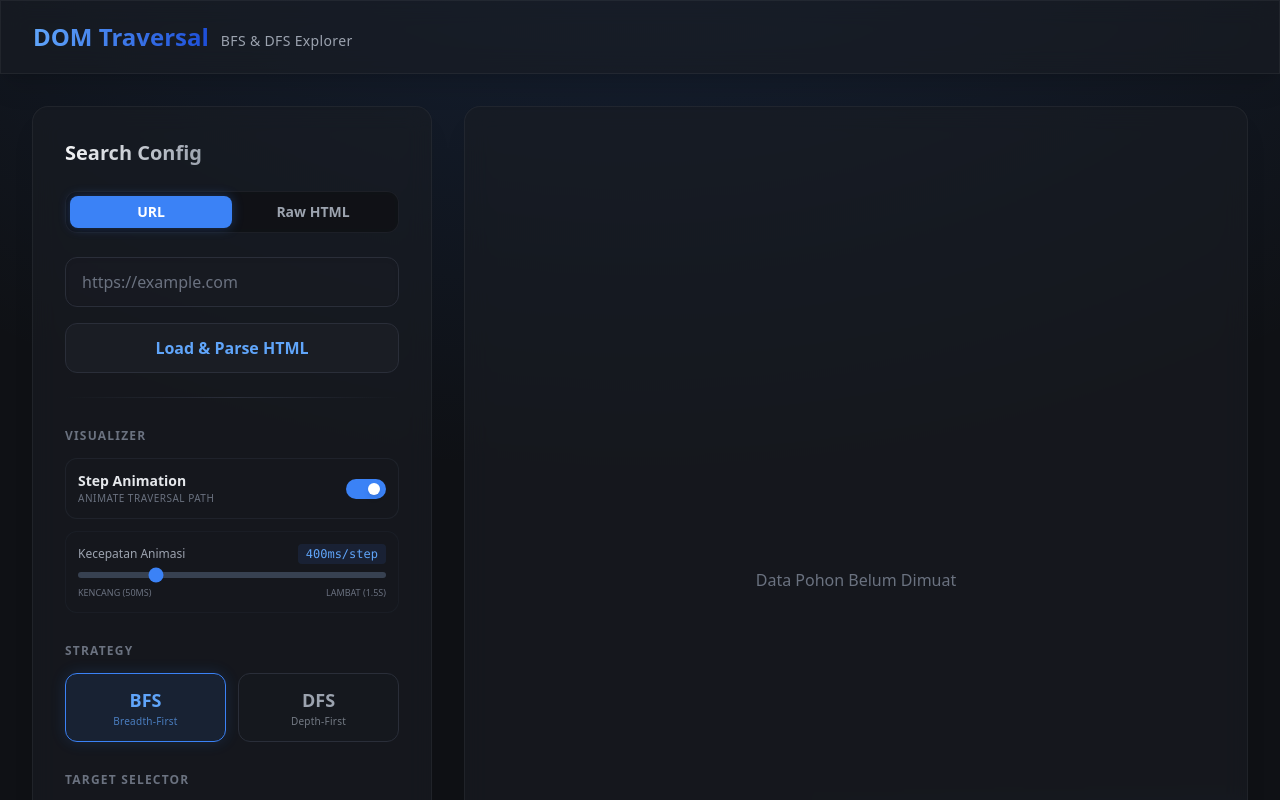
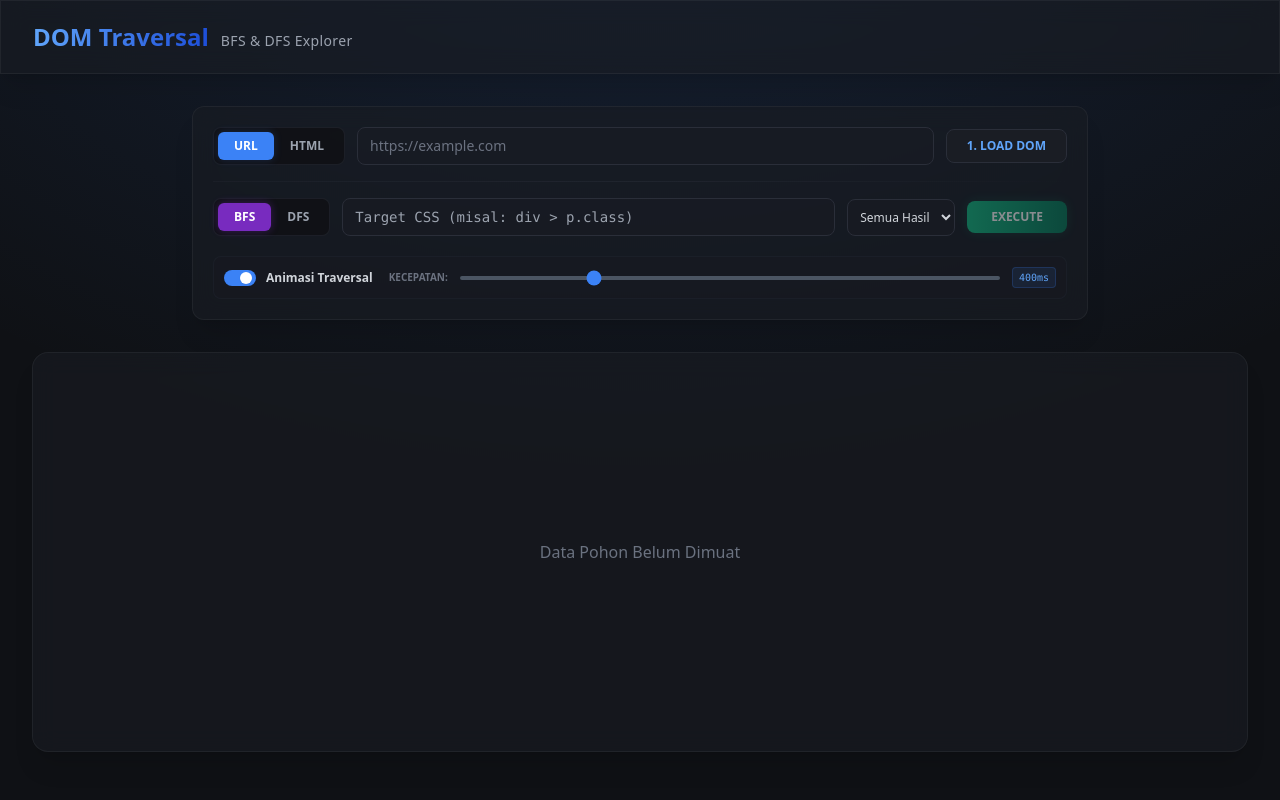
Before and after one commit to Alpaomega1136/Tubes2_e621, a React app in the folder src/frontEnd/: page / in a window 1280 px wide. Shown: the top 800 px of the page. Built offline with nearby package versions, Linux system fonts and the light colour scheme; the HTML template or start-up script is replaced by a standard one.

Commit message:
refactor: redesign main layout and compact input form

```diff
--- a/src/frontEnd/src/App.jsx
+++ b/src/frontEnd/src/App.jsx
@@ -66,7 +66,7 @@ function App() {
             setCurrentNodeId(null);
             clearInterval(timerRef.current);
           }
-        }, animationSpeed); // Gunakan state kecepatan
+        }, animationSpeed);
       } else {
         setAnimatedPath(path);
         setCurrentNodeId(null);
@@ -94,8 +94,10 @@ function App() {
         </div>
       </header>
 
-      <main className="max-w-7xl mx-auto p-6 md:p-8 grid grid-cols-1 xl:grid-cols-[400px_1fr] gap-8 animate-fade-in">
-        <motion.div className="space-y-6" initial={{ opacity: 0, x: -20 }} animate={{ opacity: 1, x: 0 }} transition={{ duration: 0.5 }}>
+      <main className="max-w-7xl mx-auto p-6 md:p-8 flex flex-col gap-8 animate-fade-in">
+
+        {/*Pengaturan dan Input */}
+        <motion.div className="space-y-6 max-w-4xl mx-auto w-full" initial={{ opacity: 0, y: -20 }} animate={{ opacity: 1, y: 0 }} transition={{ duration: 0.5 }}>
           {error && (
             <div className="bg-red-500/20 border border-red-500/50 text-red-200 px-4 py-3 rounded-xl flex items-start gap-3 animate-slide-up">
               <svg className="w-5 h-5 text-red-400 mt-0.5 shrink-0" fill="none" viewBox="0 0 24 24" stroke="currentColor">
@@ -116,16 +118,10 @@ function App() {
             animationSpeed={animationSpeed}
             setAnimationSpeed={setAnimationSpeed}
           />
-          <AnimatePresence>
-            {traversalResult && (
-              <motion.div initial={{ opacity: 0, y: 10 }} animate={{ opacity: 1, y: 0 }} exit={{ opacity: 0, scale: 0.95 }}>
-                <ResultsPanel result={traversalResult} />
-              </motion.div>
-            )}
-          </AnimatePresence>
         </motion.div>
 
-        <motion.div className="flex flex-col gap-4" initial={{ opacity: 0, y: 20 }} animate={{ opacity: 1, y: 0 }} transition={{ duration: 0.5, delay: 0.1 }}>
+        {/* Visualisasi Pohon DOM */}
+        <motion.div className="flex flex-col gap-4 w-full" initial={{ opacity: 0, y: 20 }} animate={{ opacity: 1, y: 0 }} transition={{ duration: 0.5, delay: 0.1 }}>
           <TreeView
             tree={tree}
             maxDepth={maxDepth}
@@ -136,6 +132,16 @@ function App() {
             loading={loading}
           />
         </motion.div>
+
+        {/* Statistik dan Log Hasil Penelusuran */}
+        <AnimatePresence>
+          {traversalResult && (
+            <motion.div className="w-full" initial={{ opacity: 0, y: 20 }} animate={{ opacity: 1, y: 0 }} exit={{ opacity: 0, y: 20 }} transition={{ duration: 0.5, delay: 0.2 }}>
+              <ResultsPanel result={traversalResult} />
+            </motion.div>
+          )}
+        </AnimatePresence>
+
       </main>
     </div>
   );
--- a/src/frontEnd/src/components/InputForm.jsx
+++ b/src/frontEnd/src/components/InputForm.jsx
@@ -28,164 +28,148 @@ export default function InputForm({ onScrape, onTraverse, loading, isAnimationEn
   };
 
   return (
-    <form className="glass-panel rounded-2xl p-6 lg:p-8 space-y-6">
-      <div className="flex items-center justify-between mb-4">
-        <h2 className="text-xl font-bold bg-clip-text text-transparent bg-gradient-to-r from-gray-100 to-gray-400">
-          Search Config
-        </h2>
-      </div>
+    <form className="glass-panel rounded-xl p-4 md:p-5 flex flex-col gap-4 shadow-sm border border-borderDrop/40 bg-surface/10">
 
-      <div className="relative flex p-1 bg-background/80 rounded-xl border border-borderDrop/50 backdrop-blur-sm">
+      {/*Sumber HTML */}
+      <div className="flex flex-col md:flex-row gap-3 items-stretch md:items-center">
+        {/* Toggle Mode */}
+        <div className="flex bg-background/80 rounded-lg p-1 border border-borderDrop/50 shrink-0">
           {["url", "html"].map((mode) => (
             <button
               key={mode}
               type="button"
               onClick={() => setInputMode(mode)}
-            className={`relative flex-1 py-1.5 text-sm font-semibold capitalize z-10 transition-colors ${inputMode === mode ? "text-white" : "text-gray-400 hover:text-gray-300"}`}
+              className={`relative px-4 py-1.5 text-xs font-bold uppercase z-10 transition-colors ${inputMode === mode ? "text-white" : "text-gray-400 hover:text-gray-300"}`}
             >
               {inputMode === mode && (
-              <motion.div
-                layoutId="inputModeBg"
-                className="absolute inset-0 bg-calmBlue rounded-lg -z-10 shadow-[0_0_12px_rgba(59,130,246,0.3)]"
-                transition={{ type: "spring", bounce: 0.2, duration: 0.6 }}
-              />
+                <motion.div layoutId="srcModeBg" className="absolute inset-0 bg-calmBlue rounded-md -z-10 shadow-[0_0_8px_rgba(59,130,246,0.2)]" transition={{ type: "spring", bounce: 0.2, duration: 0.5 }} />
               )}
-            {mode === "url" ? "URL" : "Raw HTML"}
+              {mode}
             </button>
           ))}
         </div>
 
-      <div className="space-y-4 relative">
-        <AnimatePresence mode="wait">
+        {/* Input Teks */}
+        <div className="flex-1 relative">
+          <AnimatePresence mode="popLayout">
             {inputMode === "url" ? (
-            <motion.div key="url" initial={{ opacity: 0, y: 10 }} animate={{ opacity: 1, y: 0 }} exit={{ opacity: 0, y: -10 }} transition={{ duration: 0.2 }}>
-              <input
-                type="url"
-                placeholder="https://example.com"
-                value={url}
-                onChange={(e) => setUrl(e.target.value)}
-                className="w-full bg-surface/50 border border-borderDrop rounded-xl px-4 py-3 text-gray-100 placeholder-gray-500 focus:outline-none focus:border-calmBlue focus:ring-1 focus:ring-calmBlue/50 transition-all shadow-inner"
+              <motion.input
+                key="url"
+                initial={{ opacity: 0, y: -5 }} animate={{ opacity: 1, y: 0 }} exit={{ opacity: 0 }}
+                type="url" placeholder="https://example.com" value={url} onChange={(e) => setUrl(e.target.value)}
+                className="w-full bg-surface/50 border border-borderDrop rounded-lg px-3 py-2 text-sm text-gray-100 placeholder-gray-500 focus:outline-none focus:border-calmBlue focus:ring-1 focus:ring-calmBlue/50"
               />
-            </motion.div>
             ) : (
-            <motion.div key="html" initial={{ opacity: 0, y: 10 }} animate={{ opacity: 1, y: 0 }} exit={{ opacity: 0, y: -10 }} transition={{ duration: 0.2 }}>
-              <textarea
-                rows={5}
-                placeholder="<html>...</html>"
-                value={html}
-                onChange={(e) => setHtml(e.target.value)}
-                className="w-full bg-surface/50 border border-borderDrop rounded-xl px-4 py-3 text-sm text-gray-100 placeholder-gray-500 focus:outline-none focus:border-calmBlue focus:ring-1 focus:ring-calmBlue/50 font-mono resize-y transition-all shadow-inner"
+              <motion.textarea
+                key="html"
+                initial={{ opacity: 0, y: -5 }} animate={{ opacity: 1, y: 0 }} exit={{ opacity: 0 }}
+                rows={2} placeholder="<html lang='en'>...</html>" value={html} onChange={(e) => setHtml(e.target.value)}
+                className="w-full bg-surface/50 border border-borderDrop rounded-lg px-3 py-2 text-sm text-gray-100 placeholder-gray-500 focus:outline-none focus:border-calmBlue focus:ring-1 focus:ring-calmBlue/50 font-mono resize-y"
               />
-            </motion.div>
             )}
           </AnimatePresence>
+        </div>
 
+        {/* Tombol Load */}
         <button
           type="button"
           onClick={handleScrape}
           disabled={loading}
-          className="w-full relative overflow-hidden bg-surface hover:bg-borderDrop border border-borderDrop text-calmBlue-light font-semibold py-3 rounded-xl transition-all disabled:opacity-50 active:scale-[0.98] group"
+          className="shrink-0 bg-surface hover:bg-borderDrop border border-borderDrop px-5 py-2.5 md:py-2 rounded-lg text-calmBlue-light text-xs font-bold transition-colors disabled:opacity-50"
         >
-          {loading ? "Parsing DOM..." : "Load & Parse HTML"}
+          {loading ? "Menyiapkan..." : "1. LOAD DOM"}
         </button>
       </div>
 
-      <div className="h-px w-full bg-gradient-to-r from-transparent via-borderDrop to-transparent"></div>
+      <div className="h-px bg-gradient-to-r from-borderDrop/50 via-borderDrop to-transparent opacity-50"></div>
 
-      {/* Traversal Animation Toggle */}
-      <div className="space-y-3">
-        <label className="text-xs font-bold text-gray-500 uppercase tracking-widest">Visualizer</label>
-        <div
-          onClick={() => setIsAnimationEnabled(!isAnimationEnabled)}
-          className="flex items-center justify-between p-3 rounded-xl bg-surface/30 border border-borderDrop/50 cursor-pointer hover:bg-surface/50 transition-all"
+      {/*Konfigurasi Pencarian */}
+      <div className="flex flex-col md:flex-row gap-3 items-stretch md:items-center">
+
+        {/* Toggle Algoritma */}
+        <div className="flex bg-background/80 rounded-lg p-1 border border-borderDrop/50 shrink-0">
+          {["bfs", "dfs"].map((alg) => (
+            <button
+              key={alg}
+              type="button"
+              onClick={() => setAlgorithm(alg)}
+              className={`relative px-4 py-1.5 text-xs font-bold uppercase z-10 transition-colors ${algorithm === alg ? "text-white" : "text-gray-400 hover:text-gray-300"}`}
             >
-          <div className="flex flex-col">
-            <span className="text-sm font-semibold text-gray-200">Step Animation</span>
-            <span className="text-[10px] text-gray-500 uppercase tracking-wider">Animate traversal path</span>
-          </div>
-          <div className={`relative w-10 h-5 rounded-full transition-colors duration-300 ${isAnimationEnabled ? 'bg-calmBlue' : 'bg-gray-700'}`}>
-            <motion.div
-              animate={{ x: isAnimationEnabled ? 22 : 4 }}
-              className="absolute top-1 w-3 h-3 bg-white rounded-full shadow-md"
-              transition={{ type: "spring", stiffness: 500, damping: 30 }}
-            />
-          </div>
+              {algorithm === alg && (
+                <motion.div layoutId="algModeBg" className="absolute inset-0 bg-purple-600/80 rounded-md -z-10 shadow-[0_0_8px_rgba(147,51,234,0.3)]" transition={{ type: "spring", bounce: 0.2, duration: 0.5 }} />
+              )}
+              {alg}
+            </button>
+          ))}
         </div>
 
-        {isAnimationEnabled && (
-          <div className="flex flex-col gap-2 p-3 rounded-xl bg-surface/20 border border-borderDrop/30">
-            <div className="flex justify-between items-center text-xs text-gray-400">
-              <span>Kecepatan Animasi</span>
-              <span className="font-mono text-calmBlue-light bg-calmBlue/10 px-2 py-0.5 rounded">{animationSpeed}ms/step</span>
-            </div>
+        {/* CSS Selector Input */}
+        <div className="flex-1">
           <input
-              type="range"
-              min="50"
-              max="1500"
-              step="50"
-              value={animationSpeed}
-              onChange={(e) => setAnimationSpeed(Number(e.target.value))}
-              className="w-full h-1.5 bg-gray-700 rounded-lg appearance-none cursor-pointer accent-calmBlue"
-            />
-            <div className="flex justify-between text-[9px] text-gray-500 uppercase">
-              <span>Kencang (50ms)</span>
-              <span>Lambat (1.5s)</span>
-            </div>
-          </div>
-        )}
-      </div>
-
-      <div className="space-y-3">
-        <label className="text-xs font-bold text-gray-500 uppercase tracking-widest">Strategy</label>
-        <div className="grid grid-cols-2 gap-3">
-          {["bfs", "dfs"].map((alg) => (
-            <label key={alg} className={`relative flex flex-col items-center p-3 cursor-pointer rounded-xl border transition-all ${algorithm === alg ? "bg-calmBlue/10 border-calmBlue text-calmBlue-light shadow-[0_0_15px_rgba(59,130,246,0.15)]" : "bg-surface/30 border-borderDrop text-gray-400 hover:border-gray-500 hover:bg-surface/50"}`}>
-              <input type="radio" name="algorithm" value={alg} checked={algorithm === alg} onChange={() => setAlgorithm(alg)} className="hidden" />
-              <span className="font-bold text-lg uppercase">{alg}</span>
-              <span className="text-[10px] tracking-wide opacity-70">{alg === 'bfs' ? 'Breadth-First' : 'Depth-First'}</span>
-            </label>
-          ))}
-        </div>
-      </div>
-
-      <div className="space-y-3">
-        <label className="text-xs font-bold text-gray-500 uppercase tracking-widest">Target Selector</label>
-        <input
-          type="text"
-          placeholder="e.g., div > p.class"
-          value={selector}
-          onChange={(e) => setSelector(e.target.value)}
-          className="w-full bg-surface/50 border border-borderDrop rounded-xl px-4 py-3 text-neonGreen-light placeholder-gray-600 focus:outline-none focus:border-neonGreen focus:ring-1 focus:ring-neonGreen/50 font-mono transition-all shadow-inner"
+            type="text" placeholder="Target CSS (misal: div > p.class)" value={selector} onChange={(e) => setSelector(e.target.value)}
+            className="w-full bg-surface/50 border border-borderDrop rounded-lg px-3 py-2 text-sm text-neonGreen-light focus:outline-none focus:border-neonGreen focus:ring-1 focus:ring-neonGreen/50 font-mono"
           />
         </div>
 
-      <div className="space-y-3">
-        <label className="text-xs font-bold text-gray-500 uppercase tracking-widest">Limit</label>
-        <div className="flex gap-2 p-1 bg-background/80 rounded-xl border border-borderDrop/50 mb-3">
-          {["all", "topn"].map((mode) => (
-            <button key={mode} type="button" onClick={() => setResultMode(mode)} className={`relative flex-1 py-1 text-xs font-semibold uppercase z-10 transition-colors ${resultMode === mode ? "text-white" : "text-gray-400 hover:text-gray-300"}`}>
-              {resultMode === mode && <motion.div layoutId="limitModeBg" className="absolute inset-0 bg-gray-700 rounded-lg -z-10" transition={{ type: "spring", bounce: 0.2, duration: 0.6 }} />}
-              {mode === "all" ? "All Matches" : "Top N"}
-            </button>
-          ))}
-        </div>
+        {/* Limit Hasil */}
+        <div className="flex gap-2 shrink-0 items-center">
+          <select
+            value={resultMode} onChange={(e) => setResultMode(e.target.value)}
+            className="bg-surface/50 border border-borderDrop rounded-lg px-2 py-2 text-xs text-gray-300 focus:outline-none focus:border-gray-500 cursor-pointer"
+          >
+            <option value="all">Semua Hasil</option>
+            <option value="topn">Top-N</option>
+          </select>
           <AnimatePresence>
             {resultMode === "topn" && (
-            <motion.div initial={{ opacity: 0, height: 0 }} animate={{ opacity: 1, height: 'auto' }} exit={{ opacity: 0, height: 0 }} className="overflow-hidden">
-              <input type="number" min={1} value={topN} onChange={(e) => setTopN(parseInt(e.target.value) || 1)} className="w-full bg-surface/50 border border-borderDrop rounded-xl px-4 py-2 text-gray-200 focus:outline-none focus:border-gray-500 text-sm" />
+              <motion.input
+                initial={{ width: 0, opacity: 0 }} animate={{ width: 60, opacity: 1 }} exit={{ width: 0, opacity: 0 }}
+                type="number" min={1} value={topN} onChange={(e) => setTopN(parseInt(e.target.value) || 1)}
+                className="bg-surface/50 border border-borderDrop rounded-lg px-2 py-2 text-xs text-white focus:outline-none"
+              />
+            )}
+          </AnimatePresence>
+        </div>
+
+        {/* Tombol Eksekusi */}
+        <button
+          type="button"
+          onClick={handleTraverse}
+          disabled={loading || !selector.trim()}
+          className="shrink-0 bg-gradient-to-r from-neonGreen to-neonGreen-dark hover:from-neonGreen-light text-white px-6 py-2.5 md:py-2 rounded-lg text-xs font-bold shadow-[0_0_12px_rgba(16,185,129,0.2)] transition-all disabled:opacity-50 active:scale-95"
+        >
+          EXECUTE
+        </button>
+      </div>
+
+      {/* Visualizer Animation Toggles */}
+      <div className="flex flex-col sm:flex-row items-start sm:items-center gap-4 mt-1 bg-surface/20 p-2.5 rounded-lg border border-borderDrop/30">
+        <div
+          className="flex items-center gap-2.5 cursor-pointer shrink-0"
+          onClick={() => setIsAnimationEnabled(!isAnimationEnabled)}
+        >
+          <div className={`relative w-8 h-4 rounded-full transition-colors duration-300 ${isAnimationEnabled ? 'bg-calmBlue' : 'bg-gray-600'}`}>
+            <motion.div animate={{ x: isAnimationEnabled ? 16 : 2 }} className="absolute top-0.5 w-3 h-3 bg-white rounded-full shadow-sm" transition={{ type: "spring", stiffness: 500, damping: 30 }} />
+          </div>
+          <span className="text-xs font-bold text-gray-300 select-none">Animasi Traversal</span>
+        </div>
+
+        <AnimatePresence>
+          {isAnimationEnabled && (
+            <motion.div initial={{ opacity: 0, x: -10 }} animate={{ opacity: 1, x: 0 }} exit={{ opacity: 0, x: -10 }} className="flex-1 flex items-center gap-3 w-full">
+              <span className="text-[10px] text-gray-500 font-bold uppercase shrink-0 hidden sm:block">Kecepatan:</span>
+              <input
+                type="range" min="50" max="1500" step="50" value={animationSpeed} onChange={(e) => setAnimationSpeed(Number(e.target.value))}
+                className="flex-1 h-1 bg-gray-600 rounded-lg appearance-none cursor-pointer accent-calmBlue"
+              />
+              <span className="text-[10px] font-mono text-calmBlue-light bg-calmBlue/10 px-1.5 py-0.5 rounded border border-calmBlue/20 shrink-0">
+                {animationSpeed}ms
+              </span>
             </motion.div>
           )}
         </AnimatePresence>
       </div>
 
-      <button
-        type="button"
-        onClick={handleTraverse}
-        disabled={loading || !selector.trim()}
-        className="w-full py-3.5 rounded-xl relative overflow-hidden bg-gradient-to-r from-neonGreen to-neonGreen-dark hover:from-neonGreen-light hover:to-neonGreen text-white font-bold shadow-[0_0_20px_rgba(16,185,129,0.3)] transition-all disabled:opacity-50 disabled:grayscale active:scale-[0.98]"
-      >
-        {loading ? "Searching..." : "EXECUTE SEARCH"}
-      </button>
     </form>
   );
 }
```
Lines whose indentation alone changed are shown as unchanged.
